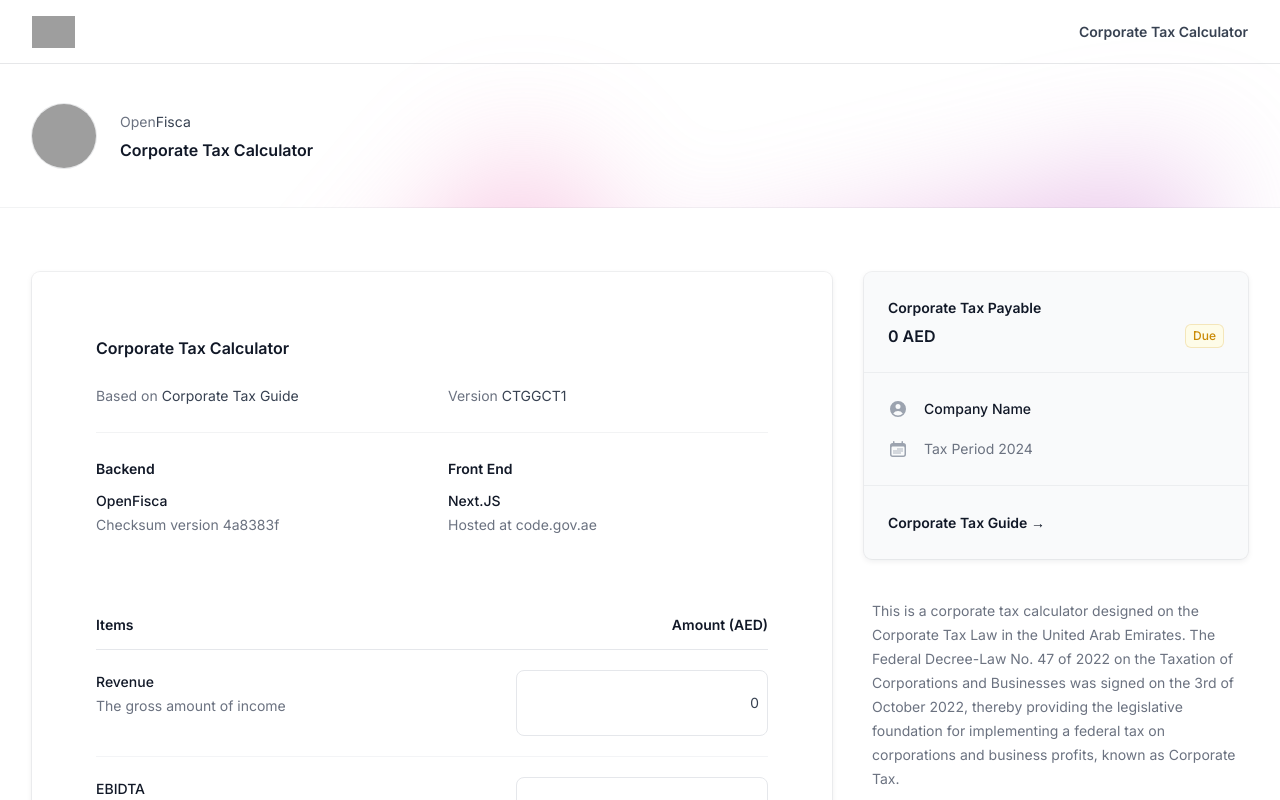
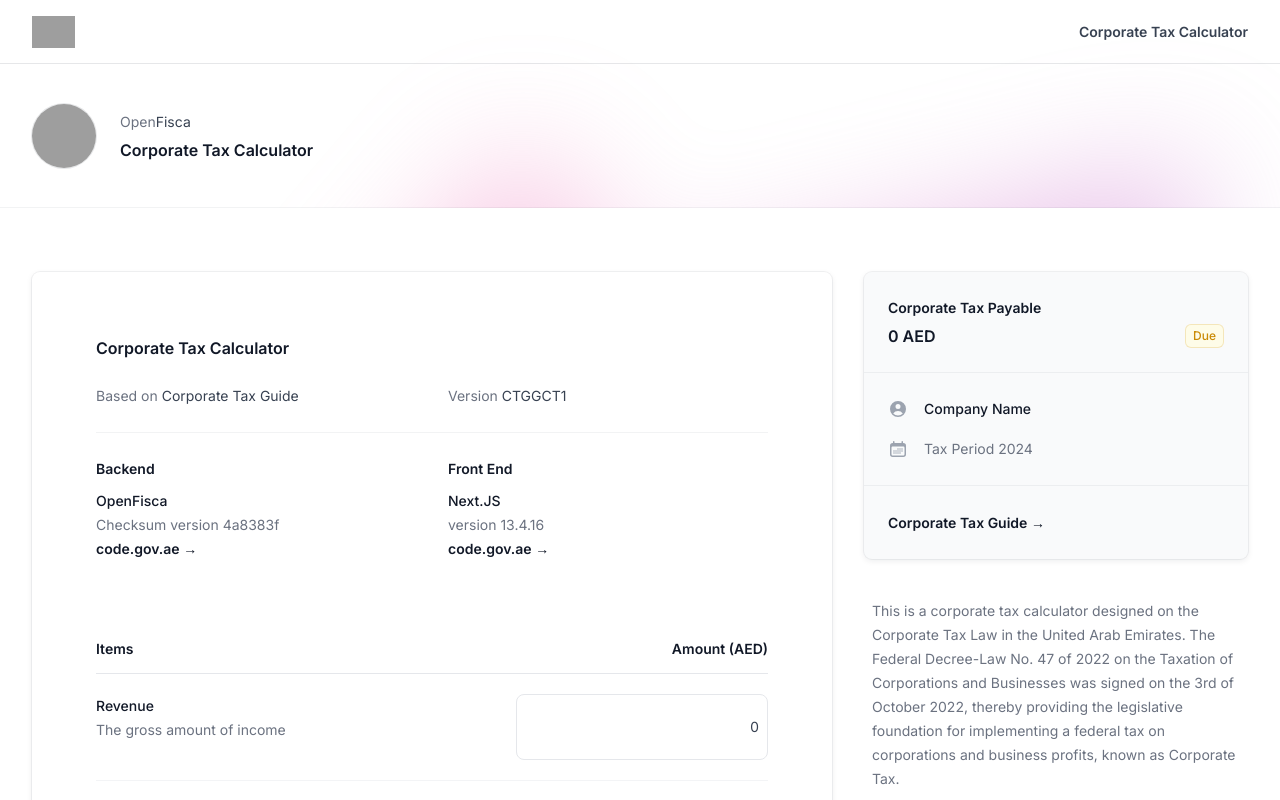
Before and after one commit to Artificial-Intelligence-Office/openfisca-uae-ui, a Next.js app: page / in a window 1280 px wide. Shown: the top 800 px of the page. Built offline with nearby package versions, Linux system fonts and the light colour scheme; grey boxes are pictures that could not be loaded; a web font is replaced by a local one.

Commit message:
updated links

```diff
--- a/src/components/Details.tsx
+++ b/src/components/Details.tsx
@@ -773,6 +773,13 @@ export default function Details() {
             <span className="font-medium text-gray-900">OpenFisca</span>
             <br />
             Checksum version 4a8383f
+            <br />
+            <a
+              href="https://code.gov.ae/marwan.alserkal/openfisca-uaecorporatetax"
+              className="text-sm font-semibold leading-6 text-gray-900"
+            >
+              code.gov.ae <span aria-hidden="true">&rarr;</span>
+            </a>
           </dd>
         </div>
         <div className="mt-8 sm:mt-6 sm:border-t sm:border-gray-900/5 sm:pl-4 sm:pt-6">
@@ -780,7 +787,14 @@ export default function Details() {
           <dd className="mt-2 text-gray-500">
             <span className="font-medium text-gray-900">Next.JS</span>
             <br />
-            Hosted at code.gov.ae
+            version 13.4.16
+            <br />
+            <a
+              href="https://code.gov.ae/ai-office/uae-corporate-tax-calculator-ui"
+              className="text-sm font-semibold leading-6 text-gray-900"
+            >
+              code.gov.ae <span aria-hidden="true">&rarr;</span>
+            </a>
           </dd>
         </div>
       </dl>
```
